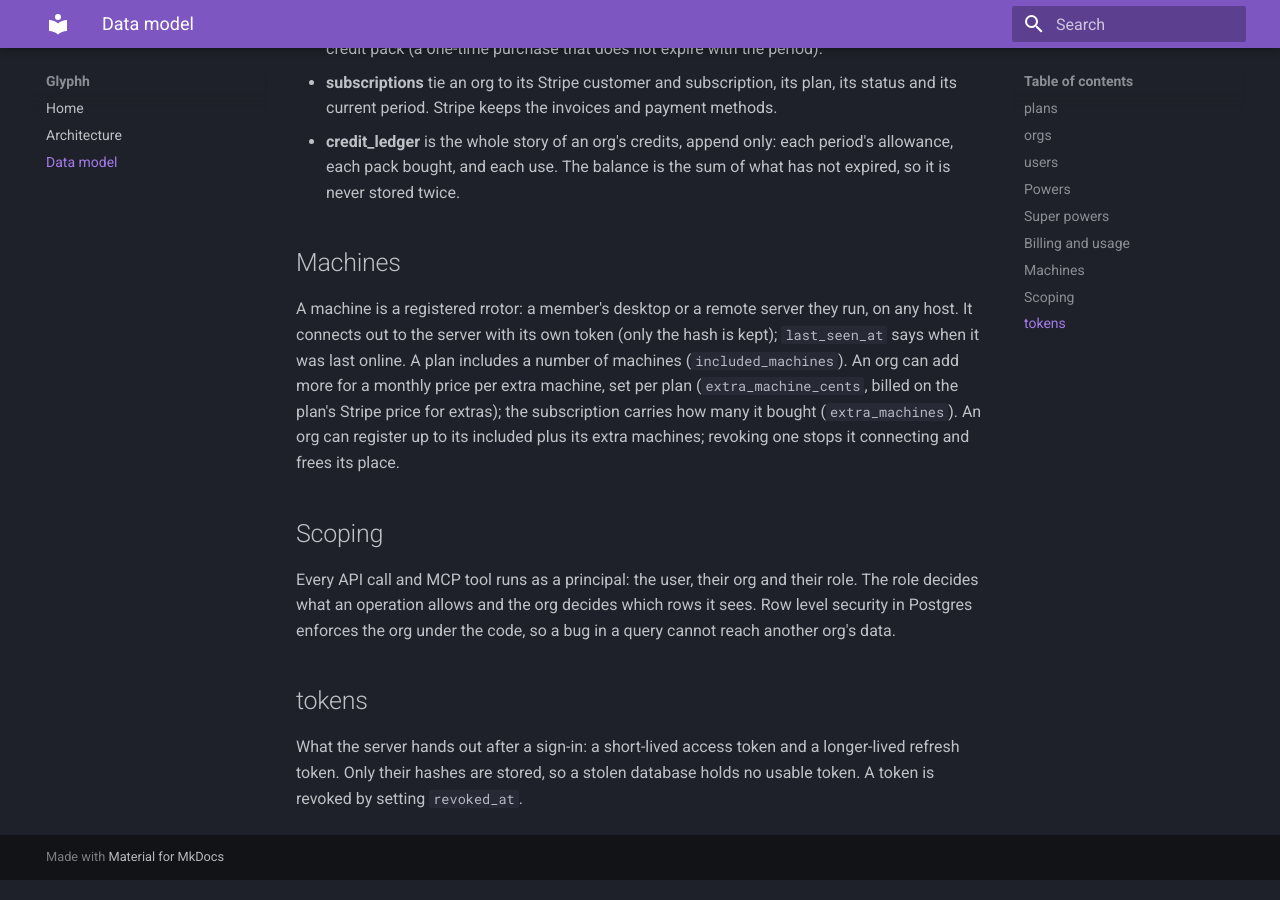
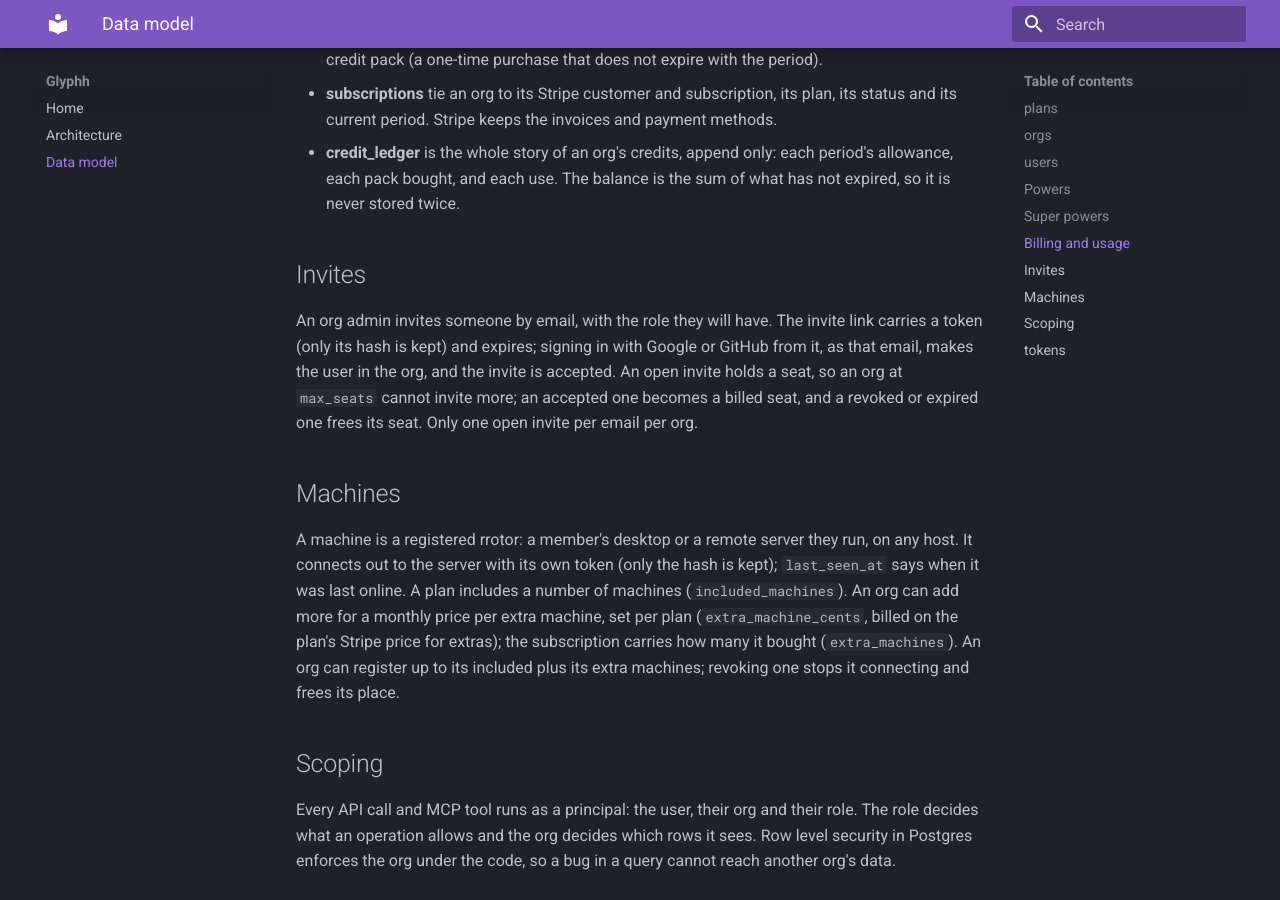
Before and after one commit to glyphh-ai/server, an MkDocs documentation site: the page built from docs/data-model.md, in a window 1280 px wide and 900 px high, scrolled down 3573 px. Built offline with MkDocs 1.6.1 and Material for MkDocs 9.7.7, drawn with Linux system fonts in a browser that asks for light colours.

Commit message:
Data model: invites, which hold a seat until accepted, revoked or expired
Co-Authored-By: Claude Opus 5.5 <noreply@anthropic.com>

```diff
--- a/docs/data-model.md
+++ b/docs/data-model.md
@@ -24,6 +24,8 @@ erDiagram
     plans ||--o{ subscriptions : "sold as"
     orgs ||--o{ credit_ledger : "earns and spends"
     users ||--o{ machines : "registers"
+    orgs ||--o{ invites : "invites"
+    users ||--o{ invites : "sends"
 
     plans {
         uuid id PK
@@ -150,6 +152,19 @@ erDiagram
         timestamptz created_at
     }
 
+    invites {
+        uuid id PK
+        uuid org_id FK
+        text email "who is invited"
+        text role "org_admin or user"
+        uuid invited_by FK
+        text token_hash UK "the invite link's token; only the hash is kept"
+        timestamptz expires_at
+        timestamptz accepted_at
+        timestamptz revoked_at
+        timestamptz created_at
+    }
+
     machines {
         uuid id PK
         uuid org_id FK
@@ -261,6 +276,10 @@ What Pipedream charges Glyphh (Connect, Startup plan): $99 a month billed annual
 - **subscriptions** tie an org to its Stripe customer and subscription, its plan, its status and its current period. Stripe keeps the invoices and payment methods.
 - **credit_ledger** is the whole story of an org's credits, append only: each period's allowance, each pack bought, and each use. The balance is the sum of what has not expired, so it is never stored twice.
 
+## Invites
+
+An org admin invites someone by email, with the role they will have. The invite link carries a token (only its hash is kept) and expires; signing in with Google or GitHub from it, as that email, makes the user in the org, and the invite is accepted. An open invite holds a seat, so an org at `max_seats` cannot invite more; an accepted one becomes a billed seat, and a revoked or expired one frees its seat. Only one open invite per email per org.
+
 ## Machines
 
 A machine is a registered rrotor: a member's desktop or a remote server they run, on any host. It connects out to the server with its own token (only the hash is kept); `last_seen_at` says when it was last online. A plan includes a number of machines (`included_machines`). An org can add more for a monthly price per extra machine, set per plan (`extra_machine_cents`, billed on the plan's Stripe price for extras); the subscription carries how many it bought (`extra_machines`). An org can register up to its included plus its extra machines; revoking one stops it connecting and frees its place.
```
